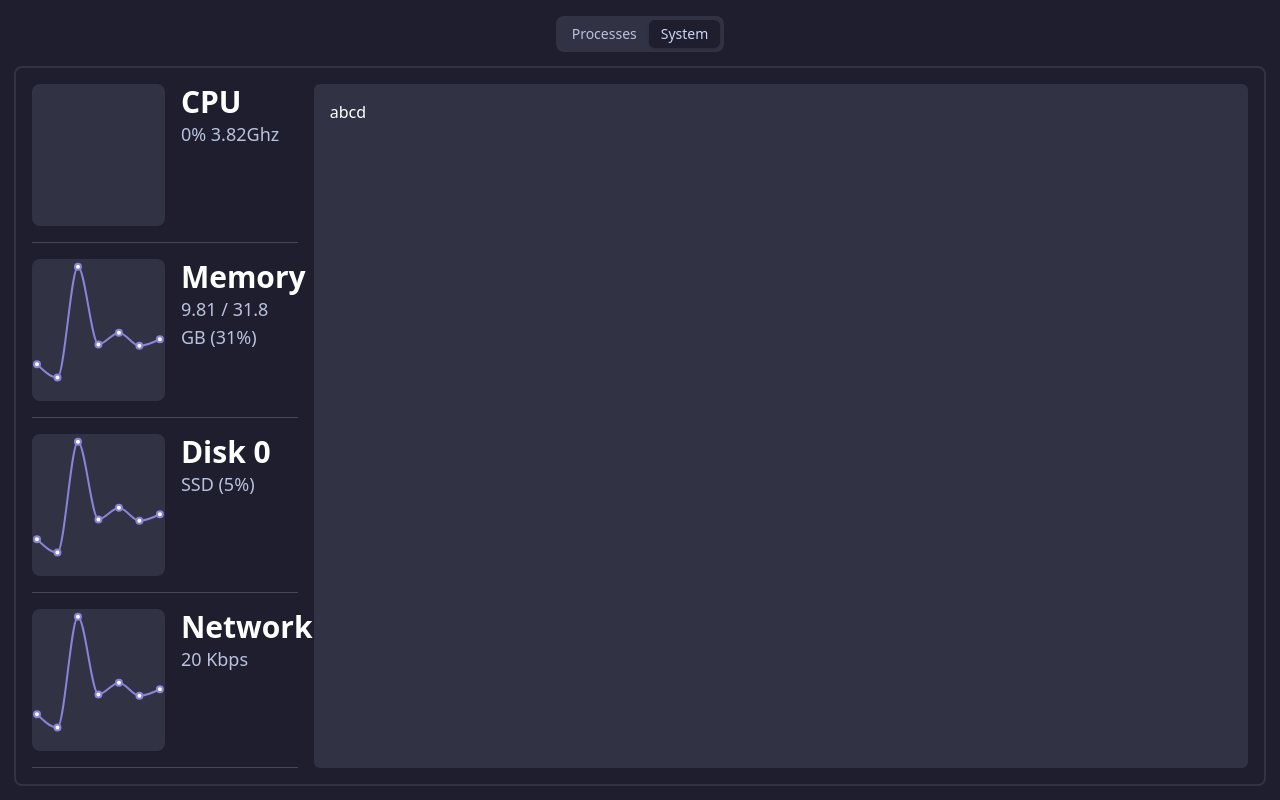
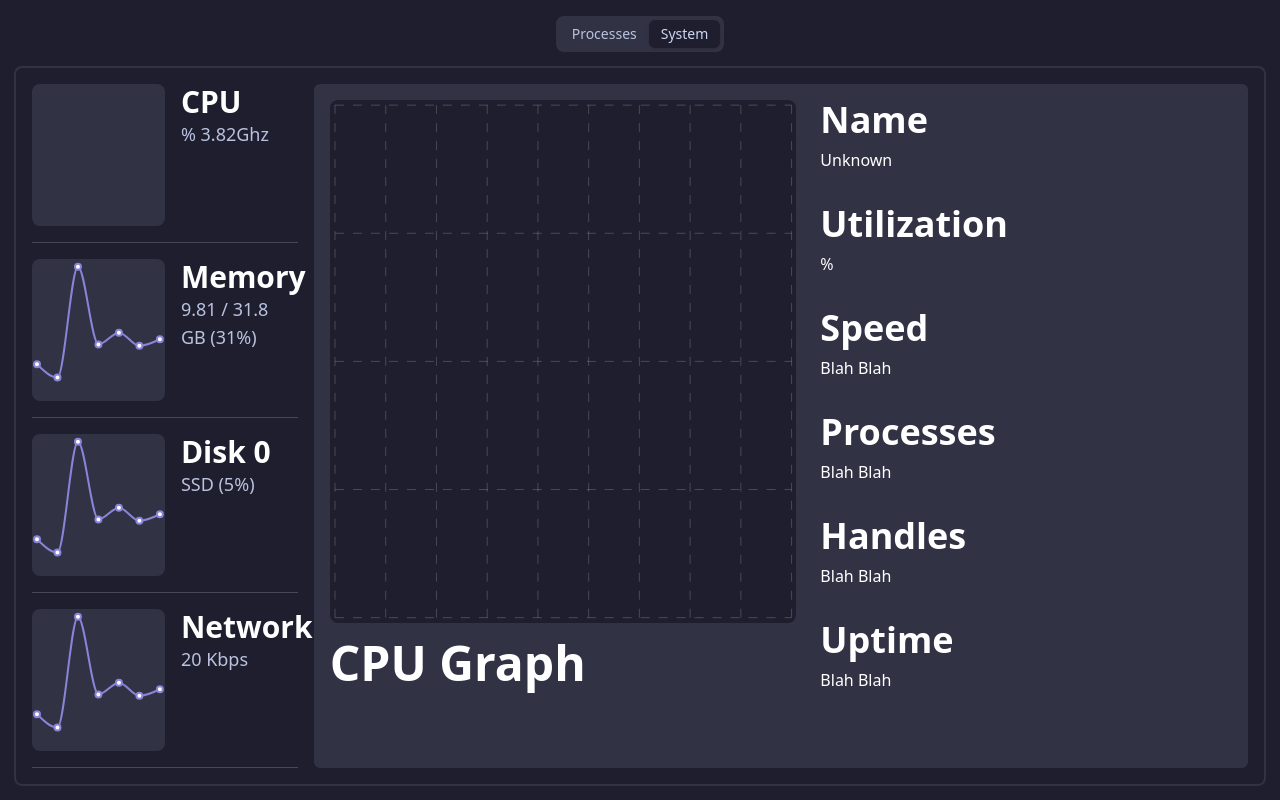
Before and after one commit to towelie03/SysMon, a React (Vite) app: page / in a window 1280 px wide. Built offline with nearby package versions, Linux system fonts and the light colour scheme; no server answers.

Commit message:
Add CPU view

```diff
--- a/src/views/system/SystemMonitorView.tsx
+++ b/src/views/system/SystemMonitorView.tsx
@@ -2,6 +2,7 @@ import { useContext } from "react";
 import { Separator } from "../../components/ui/separator";
 import { Line, LineChart, ResponsiveContainer, YAxis } from "recharts";
 import { CpuDataContext } from "./cpu/cpu_data_context";
+import { CpuInfoView } from "./cpu/cpu_info_view";
 
 const data = [
   {
@@ -160,7 +161,9 @@ export function SystemMonitorView() {
         </div>
         <Separator></Separator>
       </div>
-      <div className="w-full bg-muted rounded-md p-4">abcd</div>
+      <div className="w-full bg-muted rounded-md p-4">
+        <CpuInfoView></CpuInfoView>
+      </div>
     </div>
   );
 }
--- a/src/views/system/cpu/cpu_data_context.ts
+++ b/src/views/system/cpu/cpu_data_context.ts
@@ -1,3 +1,3 @@
 import { createContext } from "react";
 
-export const CpuDataContext = createContext<Array<{}>>([])
+export const CpuDataContext = createContext<Array<any>>([])
--- a/src/views/system/cpu/cpu_data_provider.tsx
+++ b/src/views/system/cpu/cpu_data_provider.tsx
@@ -2,7 +2,7 @@ import { ReactNode, useEffect, useState } from "react";
 import { CpuDataContext } from "./cpu_data_context";
 
 export function CpuUsageProvider({ children }: { children: ReactNode }) {
-  const [data, setData] = useState<Array<{}>>([]);
+  const [data, setData] = useState<Array<any>>([0, 0, 0, 0, 0, 0, 0, 0, 0, 0]);
 
   useEffect(() => {
     const fetchData = async () => {
--- /dev/null
+++ b/src/views/system/cpu/cpu_info_view.tsx
@@ -0,0 +1,89 @@
+import { useContext, useEffect, useState } from "react";
+import {
+  Area,
+  AreaChart,
+  CartesianGrid,
+  ResponsiveContainer,
+  XAxis,
+  YAxis,
+} from "recharts";
+import { CpuDataContext } from "./cpu_data_context";
+
+export function CpuInfoView() {
+  const data = useContext(CpuDataContext);
+  const [cpu_data, setCpuData] = useState<any>({});
+
+  useEffect(() => {
+    async function asyncBridge() {
+        const respone = await fetch("http://127.0.0.1:8000/cpu/all")
+        const result = await respone.json()
+
+        setCpuData(result)
+        console.log(result)
+    }
+
+    asyncBridge()
+  }, []);
+
+  return (
+    <div className="flex flex-row h-full gap-6">
+      <div className="flex flex-col h-[90%] flex-1">
+        <ResponsiveContainer className="flex-1" width="100%">
+          <AreaChart data={data} className="bg-popover rounded-lg">
+            <defs>
+              <linearGradient id="colorUv" x1="0" y1="0" x2="0" y2="1">
+                <stop offset="5%" stopColor="#8884d8" stopOpacity={0.8} />
+                <stop offset="95%" stopColor="#8884d8" stopOpacity={0} />
+              </linearGradient>
+            </defs>
+            <XAxis hide />
+            <YAxis domain={[0, 100]} hide />
+            <CartesianGrid strokeDasharray="9 9" opacity={0.25} />
+            <Area
+              type="monotone"
+              dataKey="amt"
+              stroke="#8884d8"
+              fillOpacity={1}
+              fill="url(#colorUv)"
+            />
+          </AreaChart>
+        </ResponsiveContainer>
+
+        <div className="pt-4 text-5xl font-bold">CPU Graph</div>
+      </div>
+
+      <div className="flex flex-col gap-8 pr-56">
+        <div>
+            <div className="text-4xl font-semibold pb-2">Name</div>
+            <div>{cpu_data.cpu_name || "Unknown"}</div>
+        </div>
+
+        <div>
+            <div className="text-4xl font-semibold pb-2">Utilization</div>
+            <div>{data[data.length - 1].amt}%</div>
+        </div>
+
+        <div>
+            <div className="text-4xl font-semibold pb-2">Speed</div>
+            <div>Blah Blah</div>
+        </div>
+
+        <div>
+            <div className="text-4xl font-semibold pb-2">Processes</div>
+            <div>Blah Blah</div>
+        </div>
+
+        <div>
+            <div className="text-4xl font-semibold pb-2">Handles</div>
+            <div>Blah Blah</div>
+        </div>
+
+        <div>
+            <div className="text-4xl font-semibold pb-2">Uptime</div>
+            <div>Blah Blah</div>
+        </div>
+
+      </div>
+    </div>
+  );
+}
```
